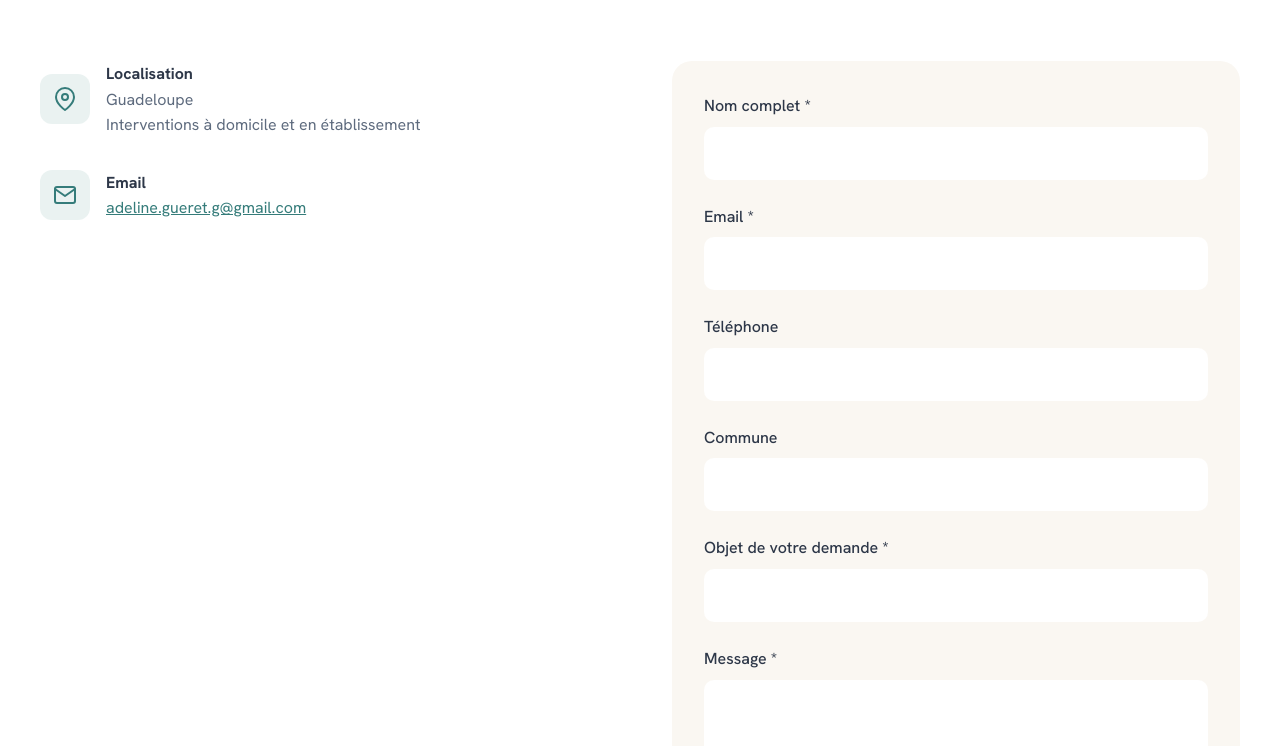
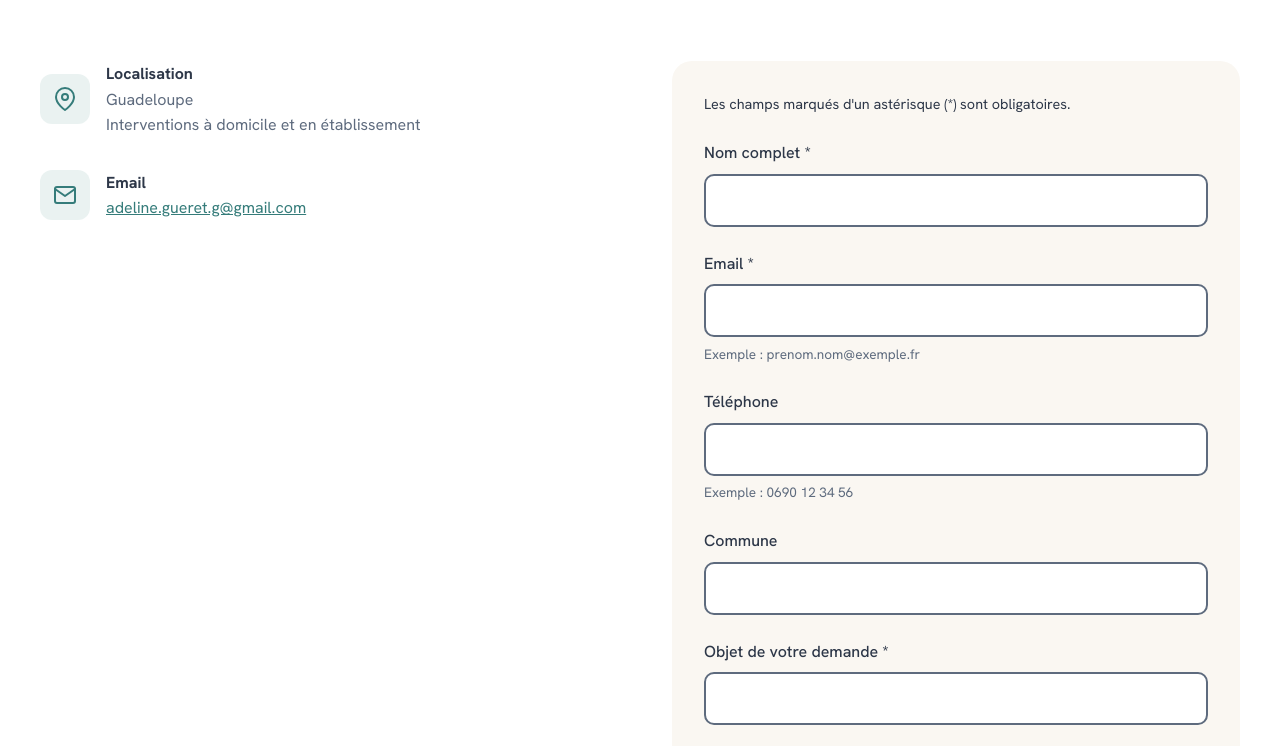
Before and after one commit to adeline-gg/myWebSite, a website: page index.html in a window 1280 px wide. Shown: the part 10031-10777 px from the top of the page. Drawn offline with Linux system fonts and the light colour scheme.

Commit message:
fix(a11y): rend le formulaire de contact plus explicite (RGAA 11.10, 11.13, 3.3)
- note expliquant l'astérisque des champs obligatoires
- autocomplete name, email et tel sur les champs d'identité
- bordure des champs visible (5,06:1 sur le fond du formulaire)
- exemples de format pour l'e-mail et le téléphone via aria-describedby

```diff
--- a/css/styles.css
+++ b/css/styles.css
@@ -1679,7 +1679,7 @@ body.modal-open {
 .form-group textarea {
   width: 100%;
   padding: 1rem;
-  border: 2px solid transparent;
+  border: 2px solid var(--text-light);
   border-radius: 10px;
   background: white;
   transition:
@@ -1690,7 +1690,19 @@ body.modal-open {
 
 .form-group input:focus,
 .form-group textarea:focus {
-  border-color: var(--primary);
+  border-color: var(--primary-dark);
+}
+
+.form-required-note {
+  margin-bottom: 1.5rem;
+  color: var(--text-dark);
+  font-size: 0.9rem;
+}
+
+.form-hint {
+  margin-top: 0.4rem;
+  color: var(--text-light);
+  font-size: 0.85rem;
 }
 
 .form-privacy-notice {
--- a/index.html
+++ b/index.html
@@ -1702,19 +1702,47 @@
           >
             <input type="hidden" name="form-name" value="contact" />
             <p style="display: none">
-              <label>Ne pas remplir : <input name="bot-field" /></label>
+              <label
+                >Ne pas remplir : <input name="bot-field" autocomplete="off"
+              /></label>
+            </p>
+            <p class="form-required-note">
+              Les champs marqués d'un astérisque (*) sont obligatoires.
             </p>
             <div class="form-group">
               <label for="name">Nom complet *</label>
-              <input type="text" id="name" name="name" required />
+              <input
+                type="text"
+                id="name"
+                name="name"
+                autocomplete="name"
+                required
+              />
             </div>
             <div class="form-group">
               <label for="email">Email *</label>
-              <input type="email" id="email" name="email" required />
+              <input
+                type="email"
+                id="email"
+                name="email"
+                autocomplete="email"
+                aria-describedby="email-hint"
+                required
+              />
+              <p class="form-hint" id="email-hint">
+                Exemple : prenom.nom@exemple.fr
+              </p>
             </div>
             <div class="form-group">
               <label for="phone">Téléphone</label>
-              <input type="tel" id="phone" name="phone" />
+              <input
+                type="tel"
+                id="phone"
+                name="phone"
+                autocomplete="tel"
+                aria-describedby="phone-hint"
+              />
+              <p class="form-hint" id="phone-hint">Exemple : 0690 12 34 56</p>
             </div>
             <div class="form-group">
               <label for="commune">Commune</label>
```
